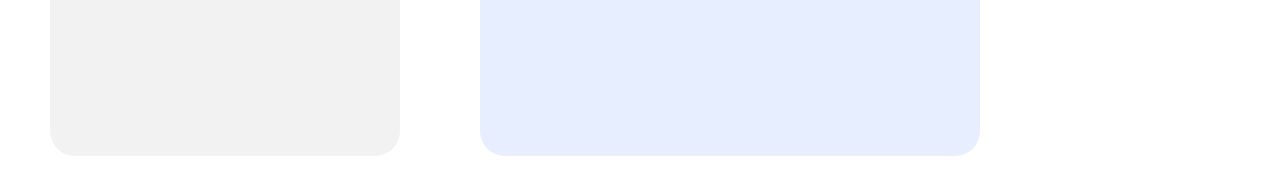
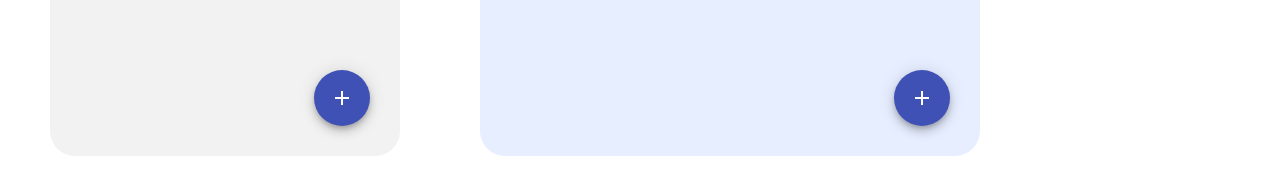
Before and after one commit to khaledelemam/WorkoutApp, a React (Create React App) app: page / in a window 1280 px wide. Shown: the part 529-705 px from the top of the page. Built offline with nearby package versions, Linux system fonts and the light colour scheme; the HTML template or start-up script is replaced by a standard one.

Commit message:
added buttons and added button folder

```diff
--- a/package.json
+++ b/package.json
@@ -8,6 +8,7 @@
     "@fortawesome/free-solid-svg-icons": "^5.15.1",
     "@fortawesome/react-fontawesome": "^0.1.11",
     "@material-ui/core": "^4.11.0",
+    "@material-ui/icons": "^4.9.1",
     "@material-ui/styles": "^4.10.0",
     "@testing-library/jest-dom": "^5.11.5",
     "@testing-library/react": "^11.1.0",
--- /dev/null
+++ b/src/components/Buttons/Button.js
@@ -0,0 +1,18 @@
+import React from 'react';
+import Fab from '@material-ui/core/Fab';
+import AddIcon from '@material-ui/icons/Add';
+import FavoriteIcon from '@material-ui/icons/Favorite';
+import NavigationIcon from '@material-ui/icons/Navigation';
+import './index.css'
+
+
+export default function AddButtons() {
+
+  return (
+      <div className='fab'>
+        <Fab color="primary">
+          <AddIcon />
+        </Fab>
+      </div>
+  );
+}
--- /dev/null
+++ b/src/components/Buttons/index.css
@@ -0,0 +1,6 @@
+.fab {
+    float: right;
+    position: absolute;
+    bottom: 30px;
+    right: 30px;
+};
--- a/src/components/Home/index.css
+++ b/src/components/Home/index.css
@@ -3,6 +3,8 @@
   font-weight: 600;
   font-family: 'Poppins'
 }
+
+
 #Calendar{
   float: left;
   width: 700px;
@@ -16,6 +18,7 @@
   border-radius: 25px;
   width: 500px;
   height: 585px;
+  position: relative;
 }
 
 #events {
@@ -25,6 +28,7 @@
   border-radius: 25px;
   width: 350px;
   height: 585px;
+  position: relative;
 }
 #title{
   font-weight: 500;
--- a/src/components/Home/index.js
+++ b/src/components/Home/index.js
@@ -4,6 +4,9 @@ import { enGB } from 'date-fns/locale'
 import { DatePickerCalendar } from 'react-nice-dates'
 import 'react-nice-dates/build/style.css'
 import './index.css'
+import Fab from '@material-ui/core/Fab';
+import AddIcon from '@material-ui/icons/Add';
+import AddButton from "../Buttons/Button.js"
 
 class Home extends React.Component{
   state = {
@@ -29,9 +32,11 @@ class Home extends React.Component{
           <p id='subtitle'>
           {this.months[this.state.date.getMonth()]} {this.state.date.getDate()}
           </p>
+          <AddButton/>
         </div>
         <div id='progress_bar'>
           <p id='title'>Progress</p>
+          <AddButton/>
         </div>
       </div>
     );
```
Also changed, not shown: src/components/Button.css (deleted), src/components/Button.js (deleted), 1 other file (tests, documents, lock files or other folders).
